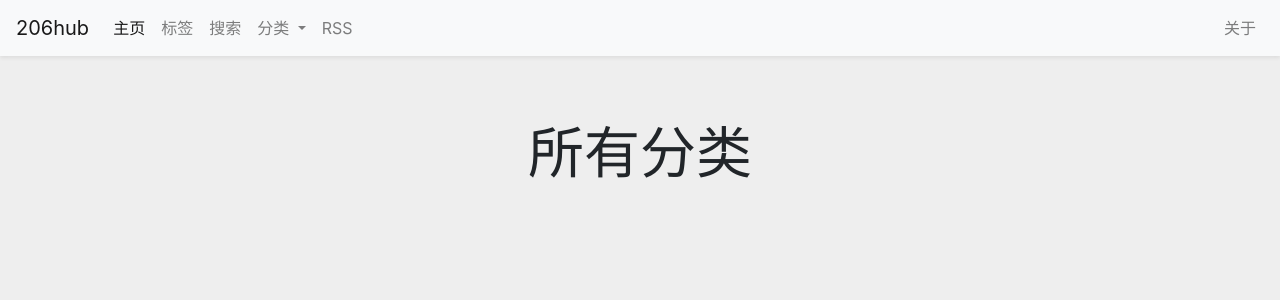
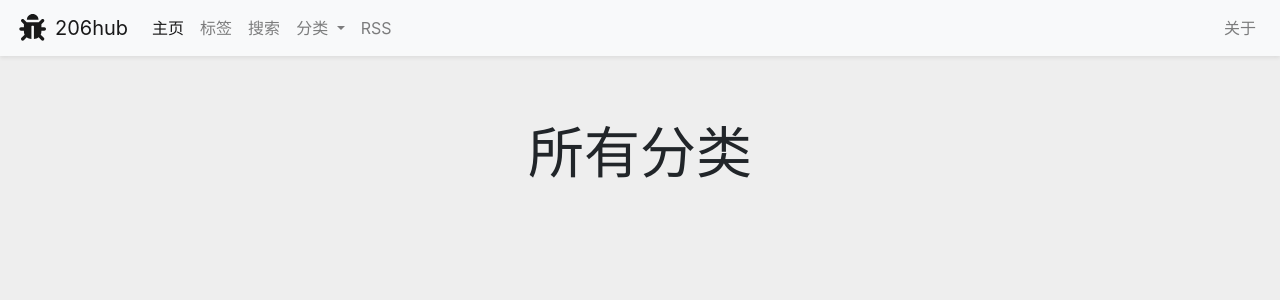
Before and after one commit to ustclug-dev/206hub, a Jekyll site: the page built from index.html, in a window 1280 px wide. Shown: the top 300 px of the page. Built offline with Jekyll 4.4.1, drawn with Linux system fonts in a browser that asks for light colours.

Commit message:
Add support for icons ★

```diff
--- a/_includes/header.html
+++ b/_includes/header.html
@@ -1,5 +1,5 @@
 <nav class="navbar navbar-expand-lg navbar-light bg-light shadow-sm">
-  <a class="navbar-brand" href="/">206hub</a>
+  <a class="navbar-brand" href="/"><i class="fas fa-bug fa-fw fa-lg"></i> 206hub</a>
   <button class="navbar-toggler" type="button" data-toggle="collapse" data-target="#navbarSupportedContent" aria-controls="navbarSupportedContent" aria-expanded="false" aria-label="Toggle navigation">
     <span class="navbar-toggler-icon"></span>
   </button>
--- a/_layouts/default.html
+++ b/_layouts/default.html
@@ -25,5 +25,6 @@
     <script src="https://cdn.jsdelivr.net/npm/jquery@3.4.1/dist/jquery.slim.min.js" integrity="sha384-J6qa4849blE2+poT4WnyKhv5vZF5SrPo0iEjwBvKU7imGFAV0wwj1yYfoRSJoZ+n" crossorigin="anonymous"></script>
     <script src="https://cdn.jsdelivr.net/npm/popper.js@1.16.0/dist/umd/popper.min.js" integrity="sha384-Q6E9RHvbIyZFJoft+2mJbHaEWldlvI9IOYy5n3zV9zzTtmI3UksdQRVvoxMfooAo" crossorigin="anonymous"></script>
     <script src="https://cdn.jsdelivr.net/npm/bootstrap@4.4.1/dist/js/bootstrap.min.js" integrity="sha256-WqU1JavFxSAMcLP2WIOI+GB2zWmShMI82mTpLDcqFUg=" crossorigin="anonymous"></script>
+    <script src="https://cdn.jsdelivr.net/npm/@fortawesome/fontawesome-free@5/js/all.min.js" async defer type="text/javascript"></script>
   </body>
 </html>
```
